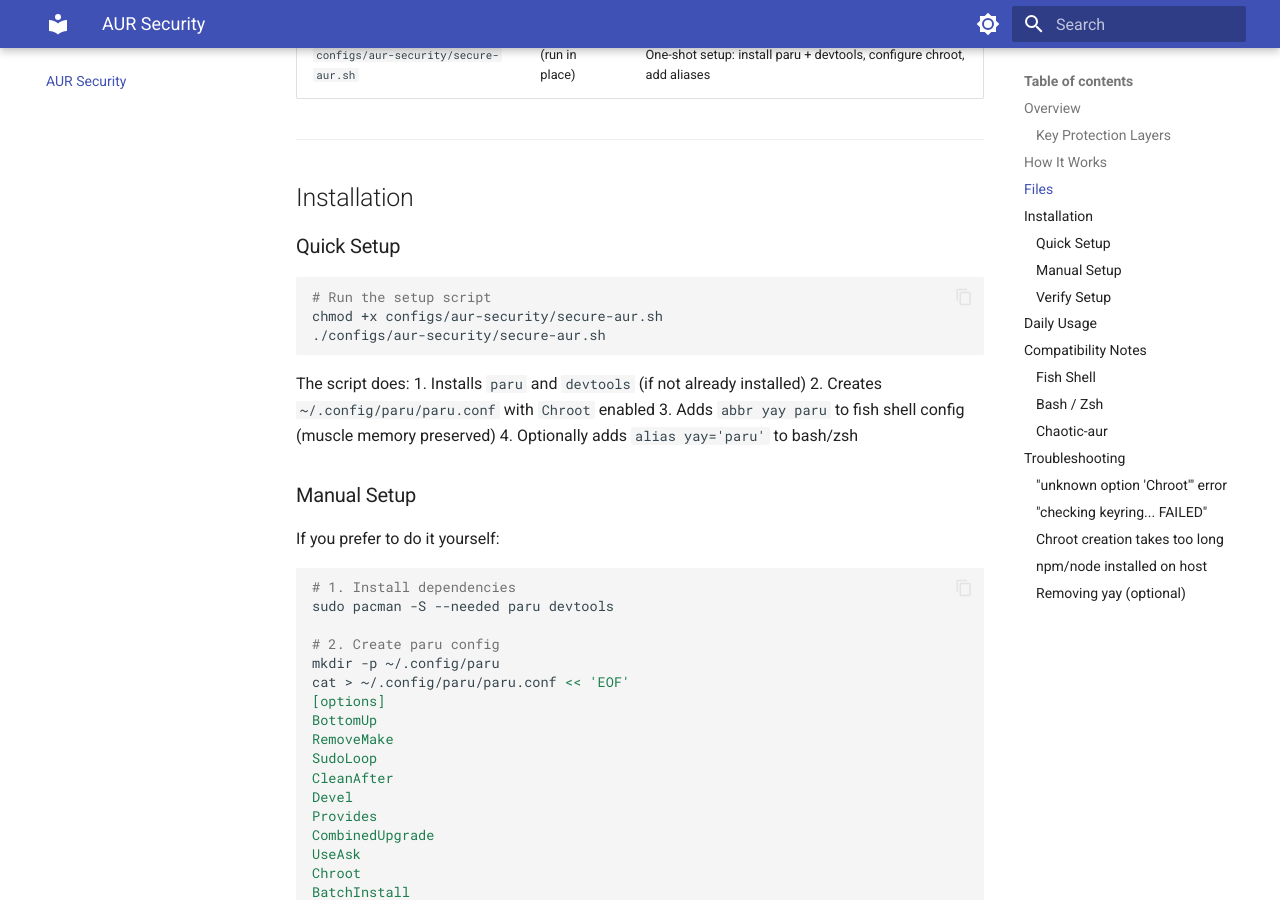
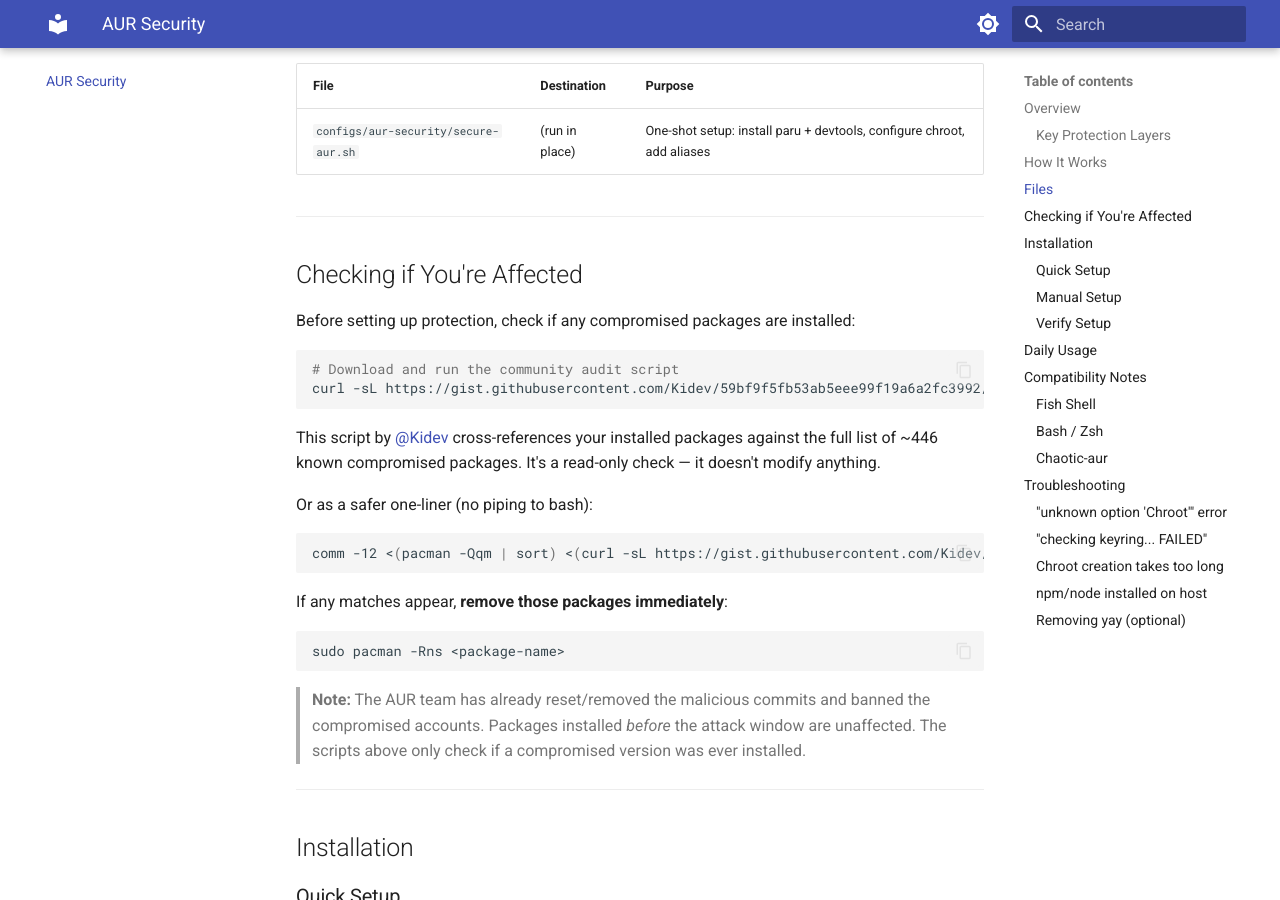
Before and after one commit to axeII/cachyos-labs, an MkDocs documentation site: the page built from docs/aur-security.md, in a window 1280 px wide and 900 px high, scrolled down 1539 px. Built offline with MkDocs 1.6.1 and Material for MkDocs 9.7.7, drawn with Linux system fonts in a browser that asks for light colours; some of the changed text lies outside the part shown.

Commit message:
feat: docs update and add security story

````diff
--- a/docs/aur-security.md
+++ b/docs/aur-security.md
@@ -4,7 +4,7 @@
 
 ## Overview
 
-In June 2026, approximately **408 AUR packages** were compromised with malicious `.install` and `.hook` files that ran `npm install atomic-lockfile` during package build/installation. The malicious code executed arbitrary JavaScript payloads on the host system.
+In June 2026, approximately [**408 AUR packages were compromised**](https://www.reddit.com/r/linux/comments/1u3alhe/roughly_400_aur_packages_compromised/) with malicious `.install` and `.hook` files that ran `npm install atomic-lockfile` during package build/installation. The malicious code executed arbitrary JavaScript payloads on the host system. Attackers exploited compromised AUR maintainer accounts to inject these payloads across hundreds of packages, including popular ones like `linux-cachyos-native`, `bitcoin-core-git`, and `exodus-wallet-bin`.
 
 The fix: **build all AUR packages in a chroot** using `paru` + `devtools`. In a chroot, malicious install scripts are contained — they run inside an isolated environment and can't touch your host filesystem.
 
@@ -48,6 +48,32 @@ The chroot is created automatically on first use with `mkarchroot` (from `devtoo
 | File | Destination | Purpose |
 |------|-------------|---------|
 | `configs/aur-security/secure-aur.sh` | (run in place) | One-shot setup: install paru + devtools, configure chroot, add aliases |
+
+---
+
+## Checking if You're Affected
+
+Before setting up protection, check if any compromised packages are installed:
+
+```bash
+# Download and run the community audit script
+curl -sL https://gist.githubusercontent.com/Kidev/59bf9f5fb53ab5eee99f19a6a2fc3992/raw/aur_check.sh | bash
+```
+
+This script by [@Kidev](https://gist.github.com/Kidev/59bf9f5fb53ab5eee99f19a6a2fc3992) cross-references your installed packages against the full list of ~446 known compromised packages. It's a read-only check — it doesn't modify anything.
+
+Or as a safer one-liner (no piping to bash):
+
+```bash
+comm -12 <(pacman -Qqm | sort) <(curl -sL https://gist.githubusercontent.com/Kidev/59bf9f5fb53ab5eee99f19a6a2fc3992/raw/aur_check.sh | grep -oP '^\S+' | tail -n +3 | sort)
+```
+
+If any matches appear, **remove those packages immediately**:
+```bash
+sudo pacman -Rns <package-name>
+```
+
+> **Note:** The AUR team has already reset/removed the malicious commits and banned the compromised accounts. Packages installed *before* the attack window are unaffected. The scripts above only check if a compromised version was ever installed.
 
 ---
 
````
Also changed, not shown: README.md (+4 -0 lines), docs/index.md (+1 -0 lines).
